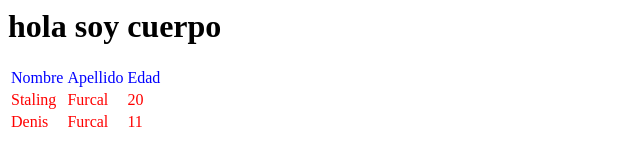
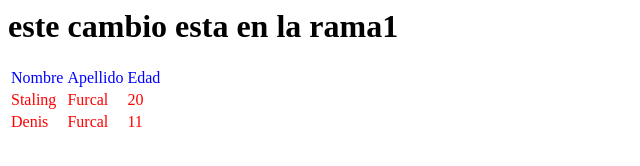
Before and after one commit to stalingf/pruebas, a plain HTML site: page index.html in a window 1280 px wide. Shown: the whole page, without its empty margins (0-640 px from the left). Drawn offline with Linux system fonts and the light colour scheme.

Commit message:
hice un cambio en la rama1

```diff
--- a/index.html
+++ b/index.html
@@ -16,7 +16,7 @@
 	</head>
 
 	<body>
-		<h1> hola soy cuerpo </h1>
+		<h1>este cambio esta en la rama1 </h1>
 		<div>
 			<table>
 				<thead>
```
Also changed, not shown: 1 other file.
